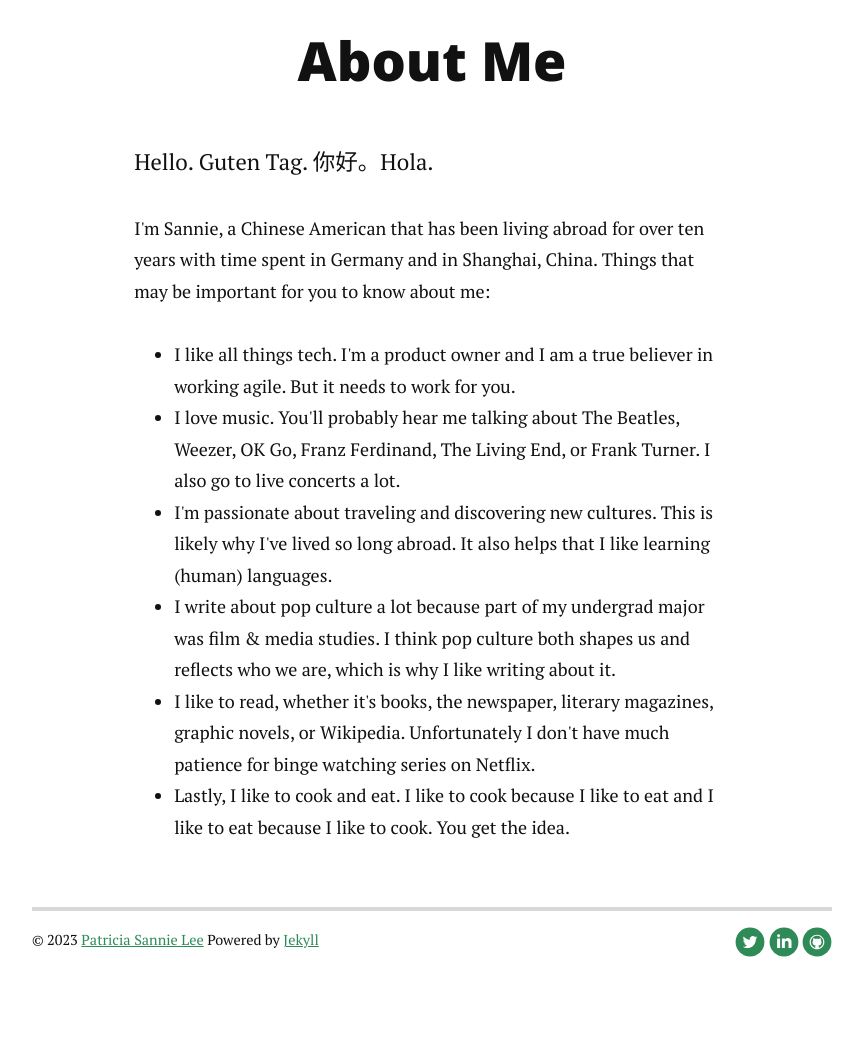
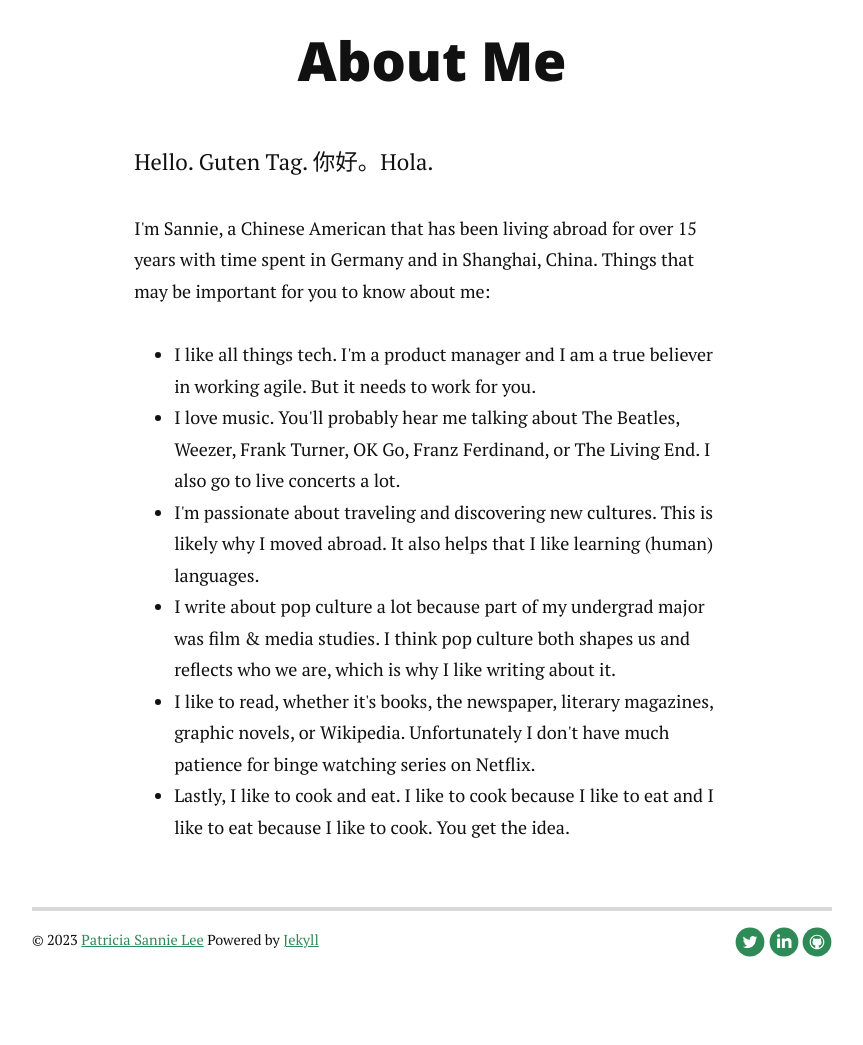
Before and after one commit to psannielee/blog, a Jekyll site: the page built from about.md, in a window 1280 px wide. Shown: the part 270-1315 px from the top of the page, without its empty margins (208-1071 px from the left). Built offline with Jekyll 4.4.1, drawn with Linux system fonts in a browser that asks for light colours; nearby versions of some CDN libraries.

Commit message:
Update the about me page

```diff
--- a/about.md
+++ b/about.md
@@ -6,19 +6,19 @@ title: About
 	<h1 class="pageTitle">About Me</h1>
 	<p class="intro">Hello. Guten Tag. 你好。Hola.</p>
 	<p>
-		I'm Sannie, a Chinese American that has been living abroad for over ten years with time spent in Germany and
+		I'm Sannie, a Chinese American that has been living abroad for over 15 years with time spent in Germany and
 		in Shanghai, China. Things that may be important for you to know about me:
 		<ul>
 			<li>
-				I like all things tech. I'm a product owner and I am a true believer in working agile. But it needs
+				I like all things tech. I'm a product manager and I am a true believer in working agile. But it needs
 				to work for you.
 			</li>
 			<li>
-				I love music. You'll probably hear me talking about The Beatles, Weezer, OK Go,
-				Franz Ferdinand, The Living End, or Frank Turner. I also go to live concerts a lot.
+				I love music. You'll probably hear me talking about The Beatles, Weezer, Frank Turner, OK Go,
+				Franz Ferdinand, or The Living End. I also go to live concerts a lot.
 			</li>
 			<li>
-				I'm passionate about traveling and discovering new cultures. This is likely why I've lived so long abroad.
+				I'm passionate about traveling and discovering new cultures. This is likely why I moved abroad.
 				It also helps that I like learning (human) languages.
 			</li>
 			<li>
```
